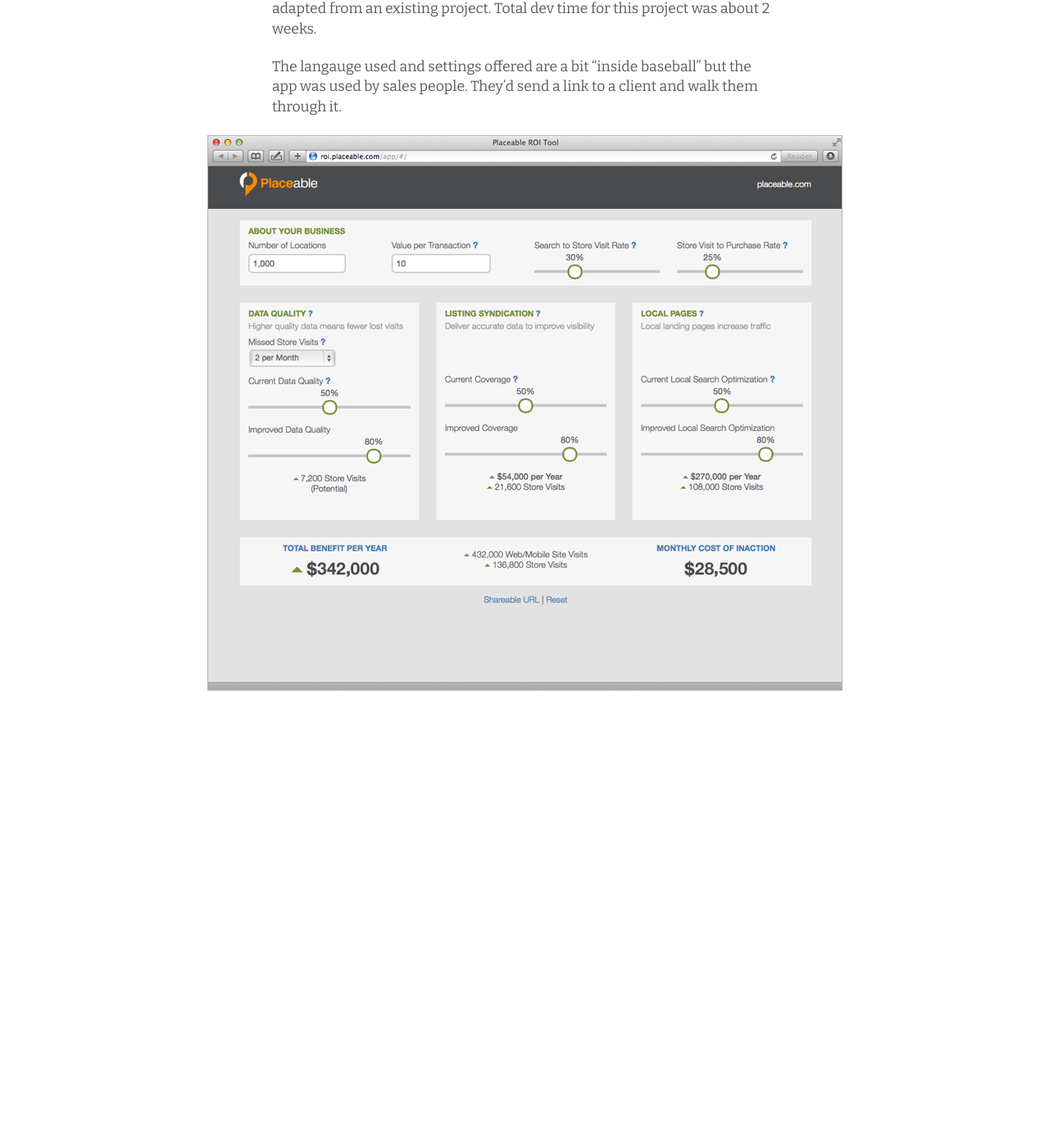
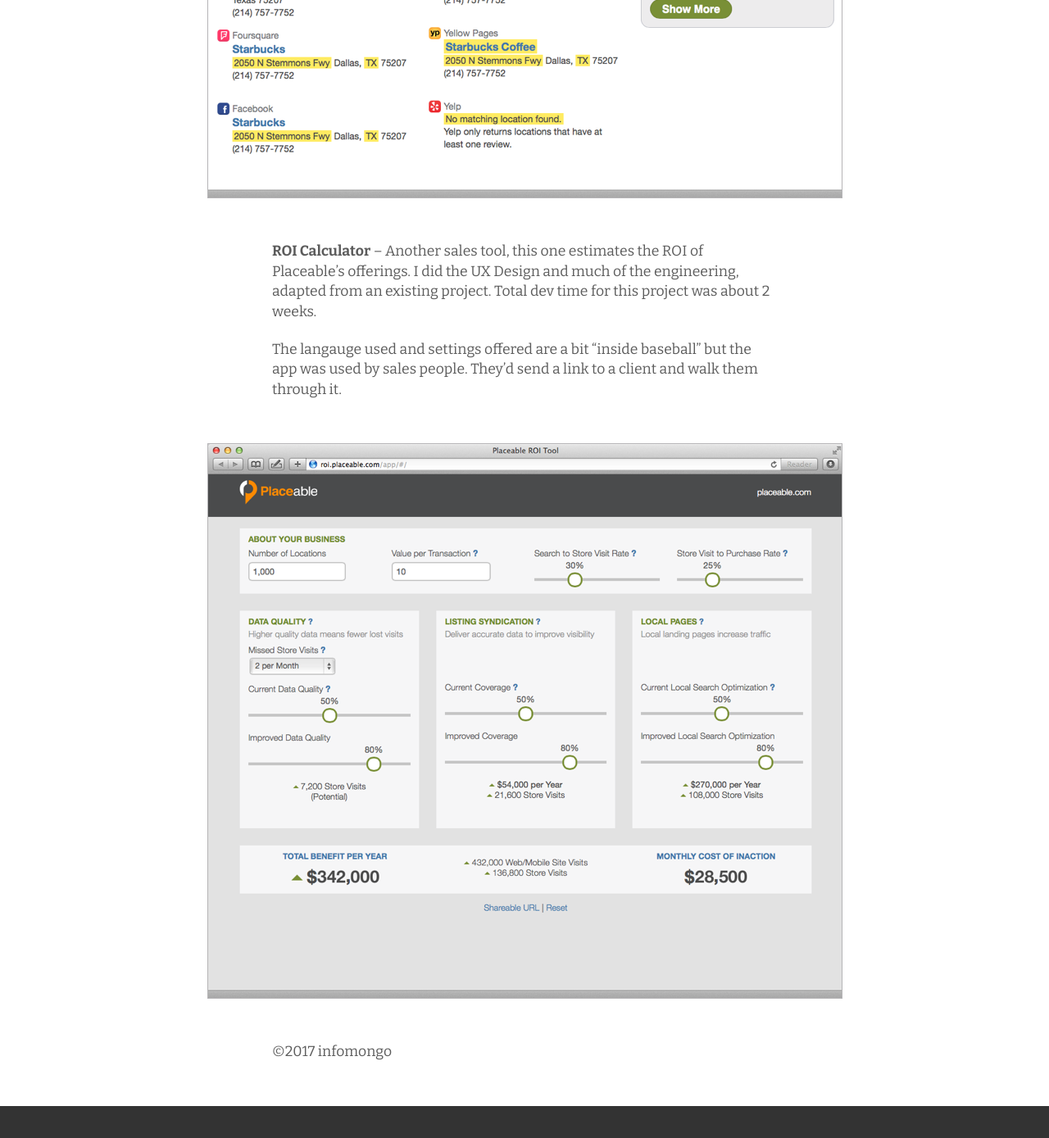
Before and after one commit to infomongo/infomongo.github.io, a Jekyll site: the page built from index.html, in a window 1280 px wide and 1400 px high, scrolled down 6812 px. Shown: the top 1389 px of the window at 82% size. Built offline with Jekyll 4.4.1, drawn with Linux system fonts in a browser that asks for light colours; before the commit the page ends 7672 px from its top, so only the background shows below that.

Commit message:
color change and some whitespace

```diff
--- a/_includes/index.scss
+++ b/_includes/index.scss
@@ -1,4 +1,5 @@
 $accent-color: #ff8000;
+$accent-dark: #CC5500;
 $font-color: #5c5c5c;
 $dark-font: #333;
 $border-color: #b5b4b6;
@@ -11,7 +12,9 @@
 	background-color: white;
 	margin: 0;
 	border-top: 5px $accent-color solid;
-	margin-bottom: 1em;
+	border-bottom: 50px $dark-font solid;
+	padding-bottom: 3em;
+	//margin-bottom: 1em;
 }
 
 h1, h2, h3 {
@@ -39,24 +42,25 @@
 
 ul {
 	padding-left: 1em;
-	margin: -1em 0 1.4em;
+	margin: -.5em 0 1.4em;
 	li {
 		margin-bottom: .4em;
 	}
 }
 
 a {
-	color: #4c9ae6;
+	color: $accent-color;
 	text-decoration: none;
 }
 
 a:visited {
-	color: #8b6fbb ;
+	color: $accent-dark ;
 	font-weight: normal;
+	border-bottom: 1px $accent-dark dotted;
 }
 
 a:hover {
-	border-bottom: 1px $font-color dotted;
+	border-bottom: 1px $accent-color dotted;
 }
 
 p {
@@ -68,8 +72,11 @@
 
 	.main {
 		width: 35em;
-		margin: 0 auto;
+		margin: 3em auto;
 		//padding-bottom: .5em;
+		&.last {
+			margin-bottom: 0;
+		}
 	}
 
 	.pictures {
@@ -107,9 +114,6 @@
 	}
 
 
-	.roi {
-		margin-top: 3em;
-	}
 
 	.img.large {
 		width: 775px;
@@ -256,17 +260,5 @@
 		padding: 10px;
 		//padding-bottom: 3em;
 	}
-	.icon-logo {
-		margin: 10px;
-		margin-bottom: -10px;
-		background-size: 110px;
-		//width: 100%;
-		text-indent: -9999px;
-		height: 32px;
-		//background-position: 10px 0px;
-	}
-	.icon-logo1 {
-		display: none;
-	}
 
 }
--- a/index.html
+++ b/index.html
@@ -125,6 +125,10 @@
 
 <div class="img roi-calc large"></div>
 
+<div class="main last">
+  ©2017 infomongo
+</div>
+
 <script src="/js/jquery-1.11.1.min.js"></script>
 
 <script>
```
